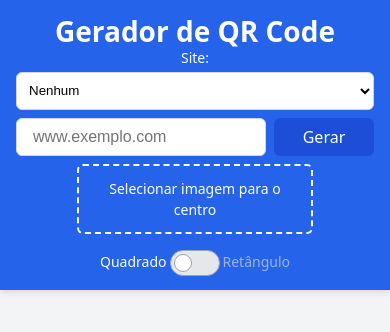
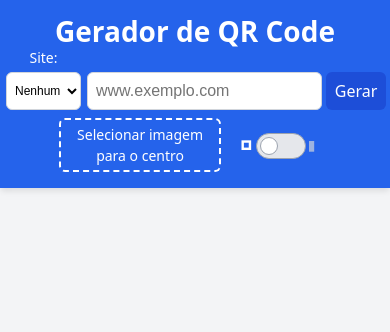
Before and after one commit to Carvalho-Isaac/QR-Generator, a React (Vite) app: page / in a window 390 px wide. Shown: the top 332 px of the page. Built offline with nearby package versions, Linux system fonts and the light colour scheme.

Commit message:
layout: update in layout

```diff
--- a/src/App.css
+++ b/src/App.css
@@ -103,7 +103,7 @@
 .form-input {
   box-sizing: border-box;
   width: 100%;
-  padding: 0.75rem 1rem;
+  padding: 0.75rem .5rem;
   color: black;
   border-radius: 0.375rem;
   background-color: white;
@@ -129,8 +129,8 @@
 }
 
 .form-select {
-  width: 100%;
-  padding: 0.5rem 0.5rem;
+  width: 120px;
+  padding: 0.5rem 0.25rem;
   color: black;
   border-radius: 0.375rem;
   background-color: white;
@@ -198,14 +198,12 @@
   justify-content: center;
   align-items: center;
   max-width: 95vw;
-  margin-left: auto;
-  margin-right: auto;
 }
 
 @media (max-width: 630px) {
 
   .tools-group {
-    flex-direction: column;
+    /* flex-direction: column; */
   }
 
 }
@@ -250,14 +248,14 @@
 }
 
 .upload-display {
-  padding: 0.75rem 1rem;
+  padding: 0.25rem;
   border: 2px dashed white;
   border-radius: 0.375rem;
   display: flex;
   align-items: center;
   justify-content: center;
   height: 42px;
-  width: 200px;
+  width: 150px;
   overflow: hidden;
 }
 
@@ -370,10 +368,10 @@
 }
 
 .download-buttons {
-  margin-top: 2rem;
+  margin-top: 1rem;
   display: flex;
   flex-wrap: wrap;
-  gap: 1rem;
+  gap: .75rem;
   justify-content: center;
 }
 
@@ -386,15 +384,23 @@
 }
 
 /* Estilos responsivos para telas muito pequenas */
-@media (max-width: 400px) {
+@media (max-width: 450px) {
+  .app-header {
+    padding-inline: .25rem;
+  }
+
   .input-container {
-    flex-wrap: wrap;
-    gap: 0.5rem;
+    gap: 0.25rem;
   }
 
   .select-group {
-    width: 100%;
     order: 1;
+    min-width: 79px;
+  }
+
+  .form-select {
+    width: 75px;
+    font-size: 12px;
   }
 
   .form-input-container {
@@ -403,7 +409,7 @@
   }
 
   .btn-generate {
-    width: 100px;
+    width: 60px;
     order: 3;
   }
 }
@@ -417,11 +423,12 @@
 
 .size-selector {
   display: flex;
-  flex-direction: row;
+  flex-direction: column;
   align-items: center;
   gap: 0.25rem;
+  height: 63px;
 }
 
 .size-selector .form-select {
-  width: 80px;
+  /* width: 55px; */
 }
--- a/src/components/QRCodeForm.jsx
+++ b/src/components/QRCodeForm.jsx
@@ -75,7 +75,7 @@ const QRCodeForm = ({
 
                     <div className="options-container">
                          <div className="toggle-container">
-                              <span className={`toggle-text ${isSquare ? 'toggle-active' : 'toggle-inactive'}`}>Quadrado</span>
+                              <span className={`toggle-text ${isSquare ? 'toggle-active' : 'toggle-inactive'}`}>🞓</span>
                               <label className="toggle-switch">
                                    <input
                                         type="checkbox"
@@ -87,7 +87,7 @@ const QRCodeForm = ({
                                    <div className={`toggle-bg ${!isSquare ? 'toggle-active-bg' : ''}`}></div>
                                    <div className={`toggle-circle ${!isSquare ? 'toggle-active-circle' : ''}`}></div>
                               </label>
-                              <span className={`toggle-text ${!isSquare ? 'toggle-active' : 'toggle-inactive'}`}>Retângulo</span>
+                              <span className={`toggle-text ${!isSquare ? 'toggle-active' : 'toggle-inactive'}`}>▮</span>
                          </div>
 
                          {selectedImage && (
```
